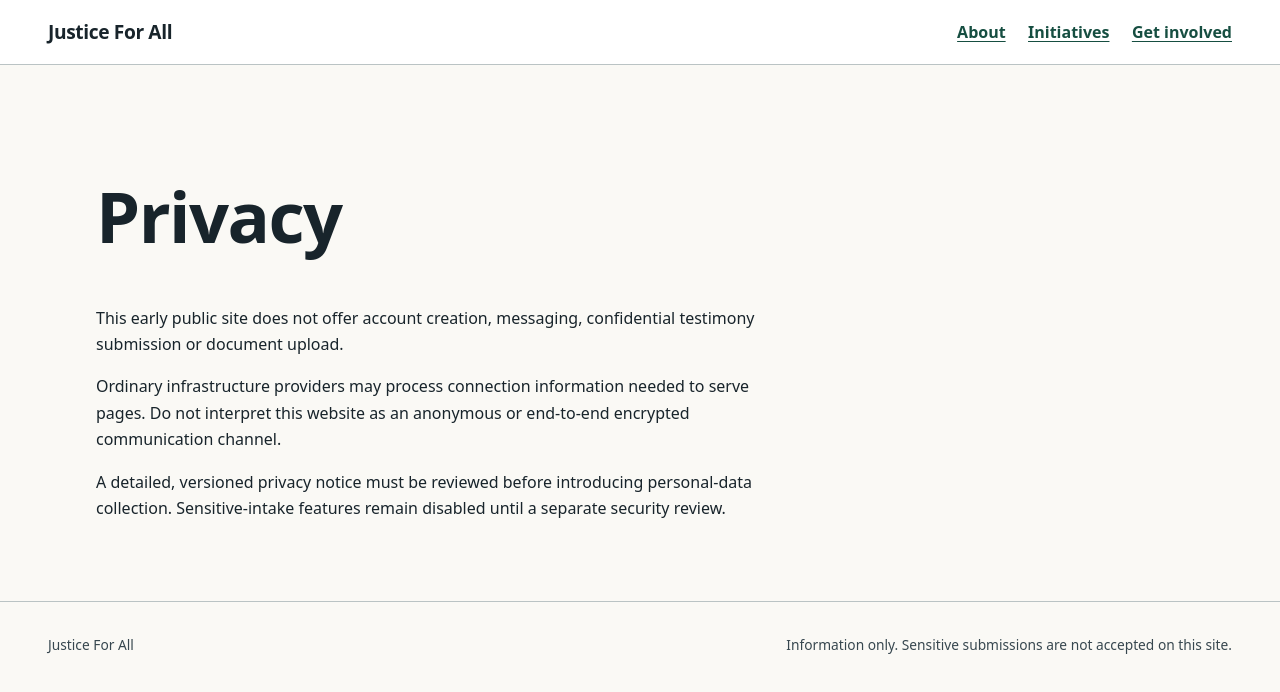
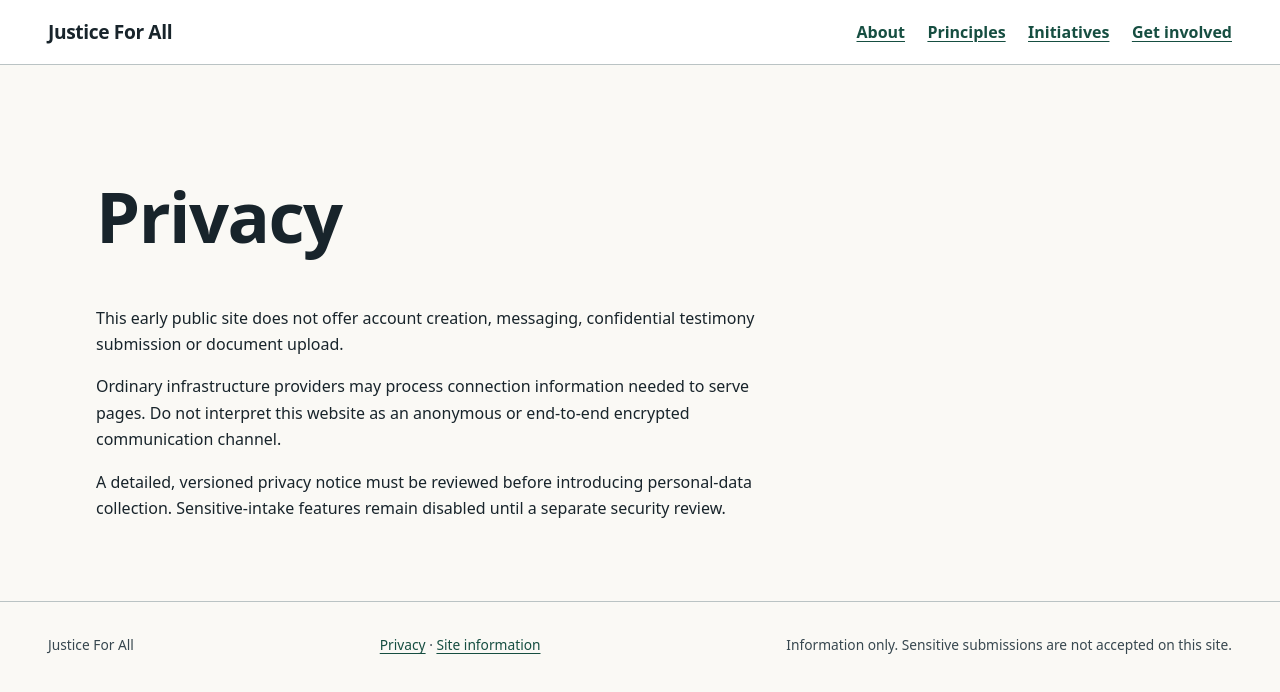
Before and after one commit to neophilism/Justic-For-All, a Next.js app in the folder apps/web/: page /privacy in a window 1280 px wide. Shown: the top 692 px of the page. Built offline with nearby package versions, Linux system fonts and the light colour scheme.

Commit message:
feat(jfa-10): render navigation and legal footer from public route manifest

```diff
--- a/apps/web/app/layout.tsx
+++ b/apps/web/app/layout.tsx
@@ -1,6 +1,7 @@
 import type { Metadata } from "next";
 import Link from "next/link";
 import type { ReactNode } from "react";
+import { publicRoutes } from "../lib/public-routes";
 import "./styles.css";
 
 export const metadata: Metadata = {
@@ -16,14 +17,16 @@ export default function RootLayout({ children }: { children: ReactNode }) {
         <header className="site-header">
           <Link href="/" className="brand">Justice For All</Link>
           <nav aria-label="Main navigation">
-            <Link href="/about">About</Link>
-            <Link href="/initiatives">Initiatives</Link>
-            <Link href="/get-involved">Get involved</Link>
+            {publicRoutes.filter((route) => ["/about","/principles","/initiatives","/get-involved"].includes(route.href)).map((route) => <Link key={route.href} href={route.href}>{route.label}</Link>)}
           </nav>
         </header>
         <main id="main">{children}</main>
         <footer>
           <span>Justice For All</span>
+          <nav aria-label="Legal information">
+            <Link href="/privacy">Privacy</Link>{" · "}
+            <Link href="/terms">Site information</Link>
+          </nav>
           <span>Information only. Sensitive submissions are not accepted on this site.</span>
         </footer>
       </body>
```
